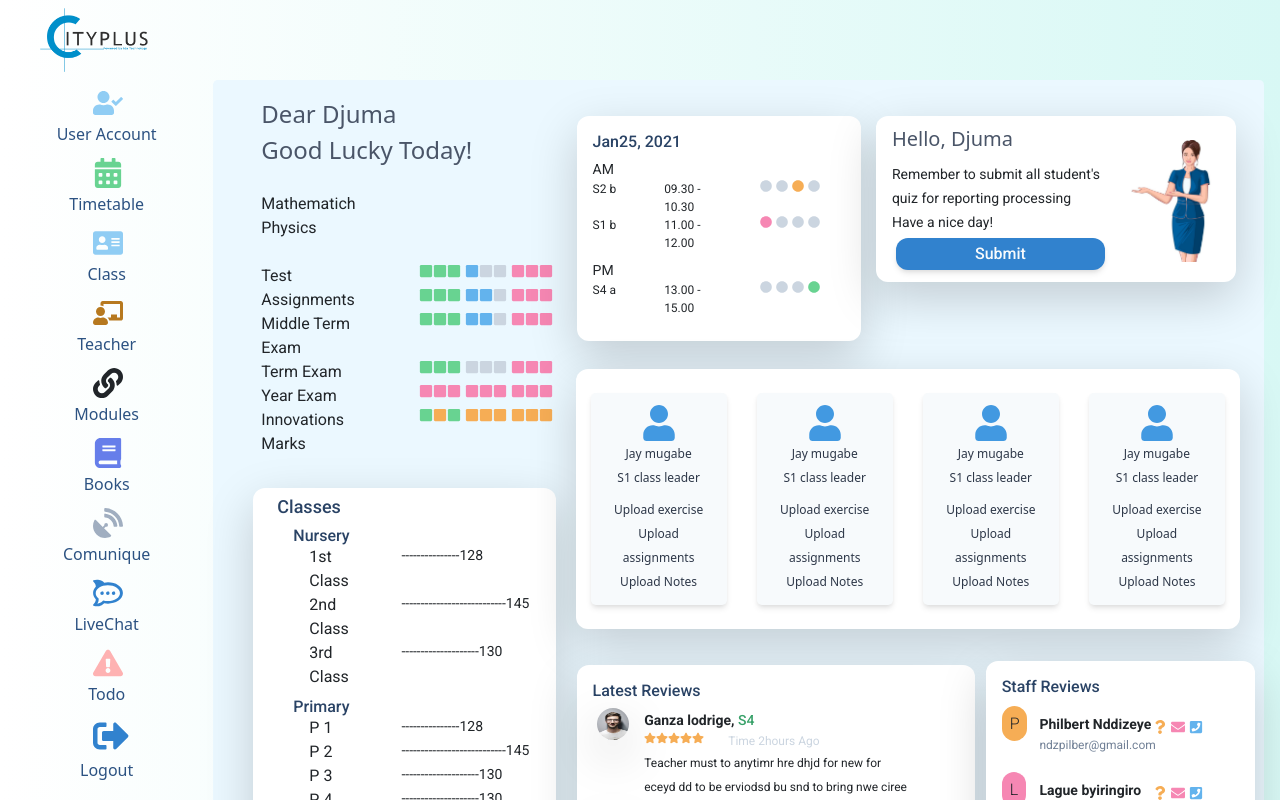
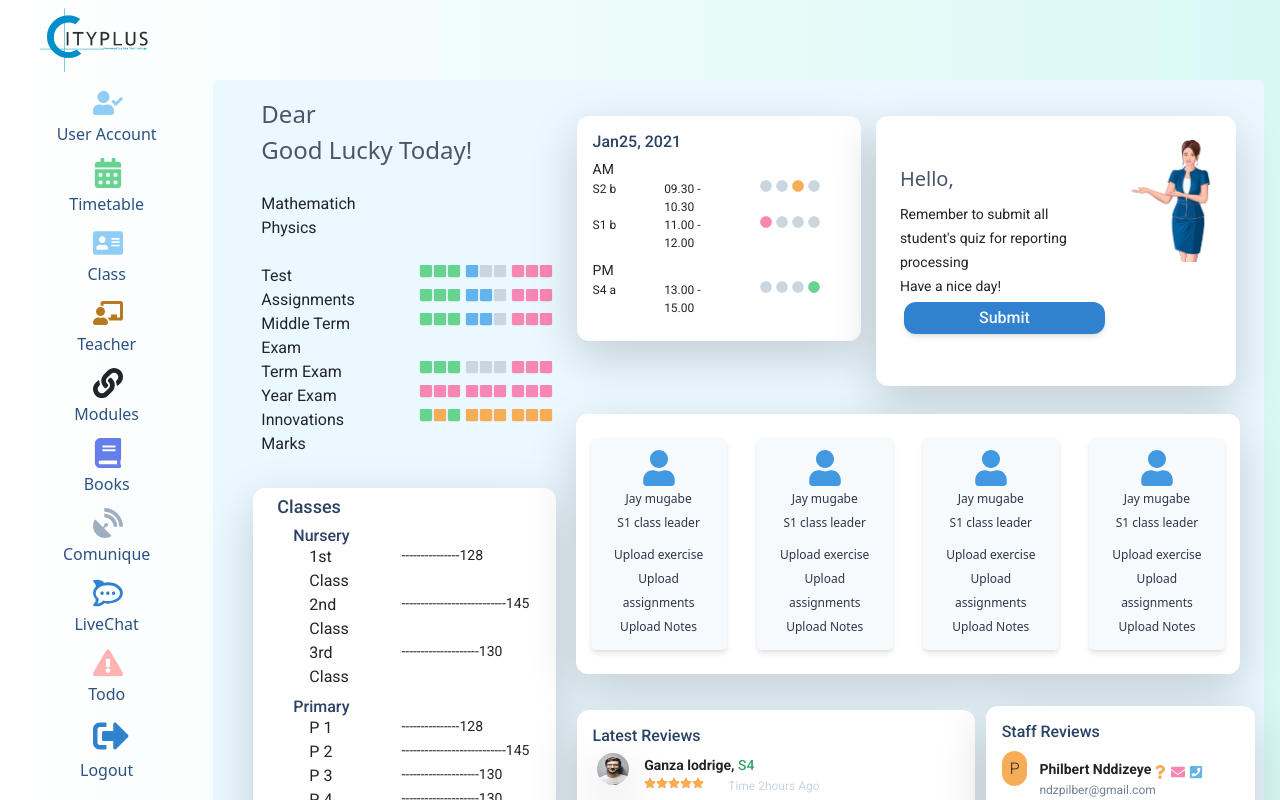
Before and after one commit to annicklinca/citplus, a React (Create React App) app: page /Home in a window 1280 px wide. Shown: the top 800 px of the page. Built offline with nearby package versions, Linux system fonts and the light colour scheme.

Commit message:
new changes

```diff
--- a/src/components/dashboard/Dashboard.js
+++ b/src/components/dashboard/Dashboard.js
@@ -55,7 +55,7 @@ function Dashboard() {
         setYearExam(false);
         setInnovation(false);
     }
-
+   const myname = localStorage.getItem('fullname')
     return(
         <>
            {/* Navbar top import */}
@@ -75,7 +75,7 @@ function Dashboard() {
                <div className="bg-blue-100 rounded-lg md:mr-4 flex flex-wrap">
                 <div className="w-full md:w-2/6 md:pl-8">
                      <div className="m-2 p-2">
-                         <span className="font-medium font-sans text-gray-700 text-2xl">Dear Djuma <br/> Good Lucky Today!</span>
+                         <span className="font-medium font-sans text-gray-700 text-2xl">Dear {myname} <br/> Good Lucky Today!</span>
                          <div className="mt-4">
                           <span className="font-normal">Mathematich</span><br/>
                           <span className="font-normal">Physics</span>
@@ -592,8 +592,8 @@ function Dashboard() {
                         </div>
                         <div className="col-md-7 mt-2">
                            <div className="row md:m-1  bg-white rounded-xl shadow-lg">
-                              <div className="col-8 pl-3 pt-2 pb-2">
-                                <span className="font-medium font-sans text-gray-700 text-xl">Hello, Djuma</span>
+                              <div className="col-8 pl-4 py-5 pt-2 pb-2">
+                                <span className="font-medium font-sans text-gray-700 text-xl">Hello,{myname}</span>
                                 <div className="mt-2">
                                 <span className="font-normal text-sm">Remember to submit all student's quiz for reporting processing <br/> Have a nice day! </span><br/>
                                 <button className="bg-blue-600 hover:bg-blue-500 m-1 p-1 shadow-md text-gray-100 font-medium w-full rounded-xl">Submit</button>
@@ -601,7 +601,7 @@ function Dashboard() {
                               </div>
                               <div className="col-4">
                                   <div className="pt-4 pr-2">
-                                    <img src={cartoon} />
+                                    <img src={cartoon}  alt=""/>
                                   </div>
                               </div>
                            </div>
```
Also changed, not shown: 1 other file (tests, documents, lock files or other folders).
